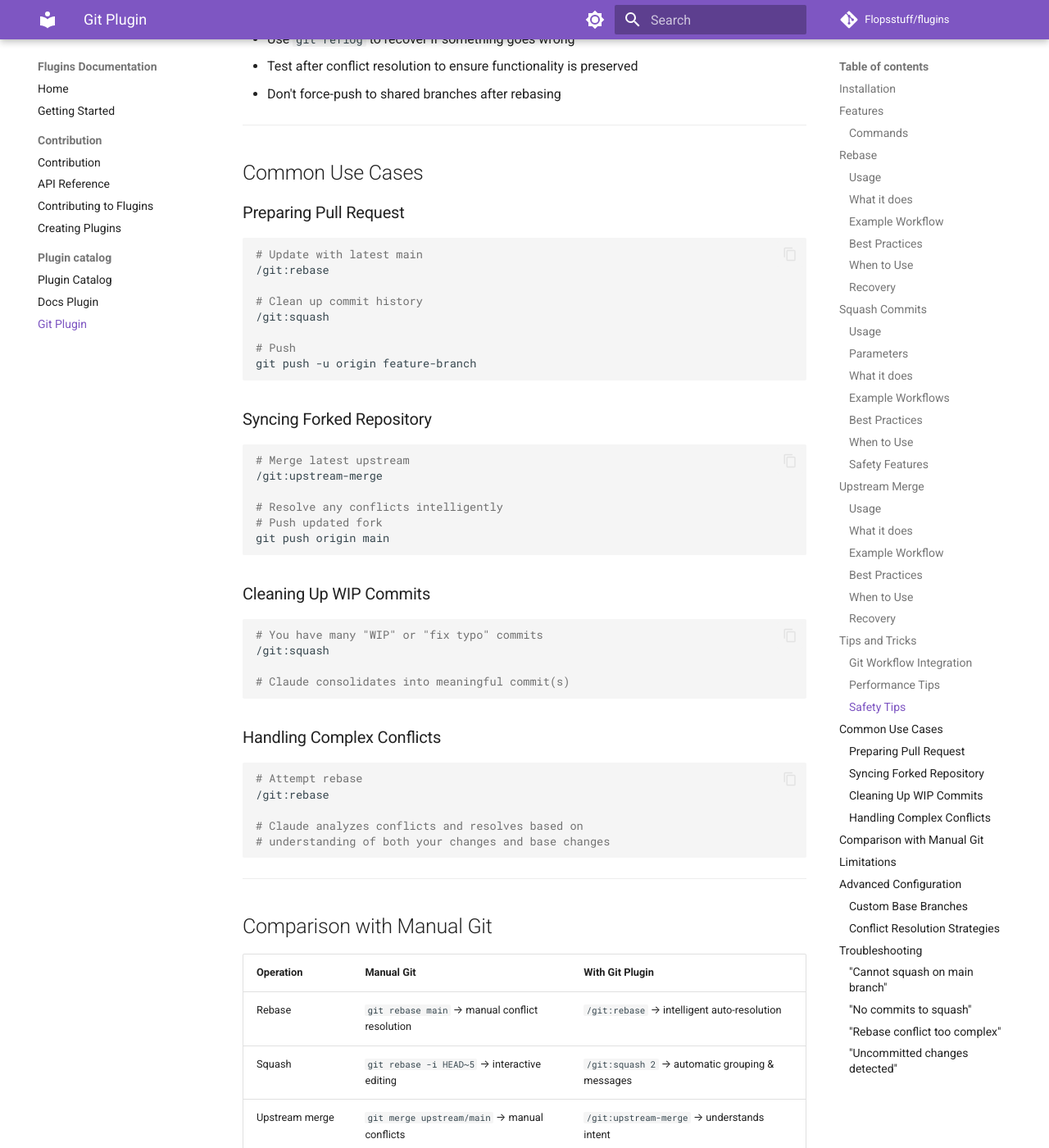
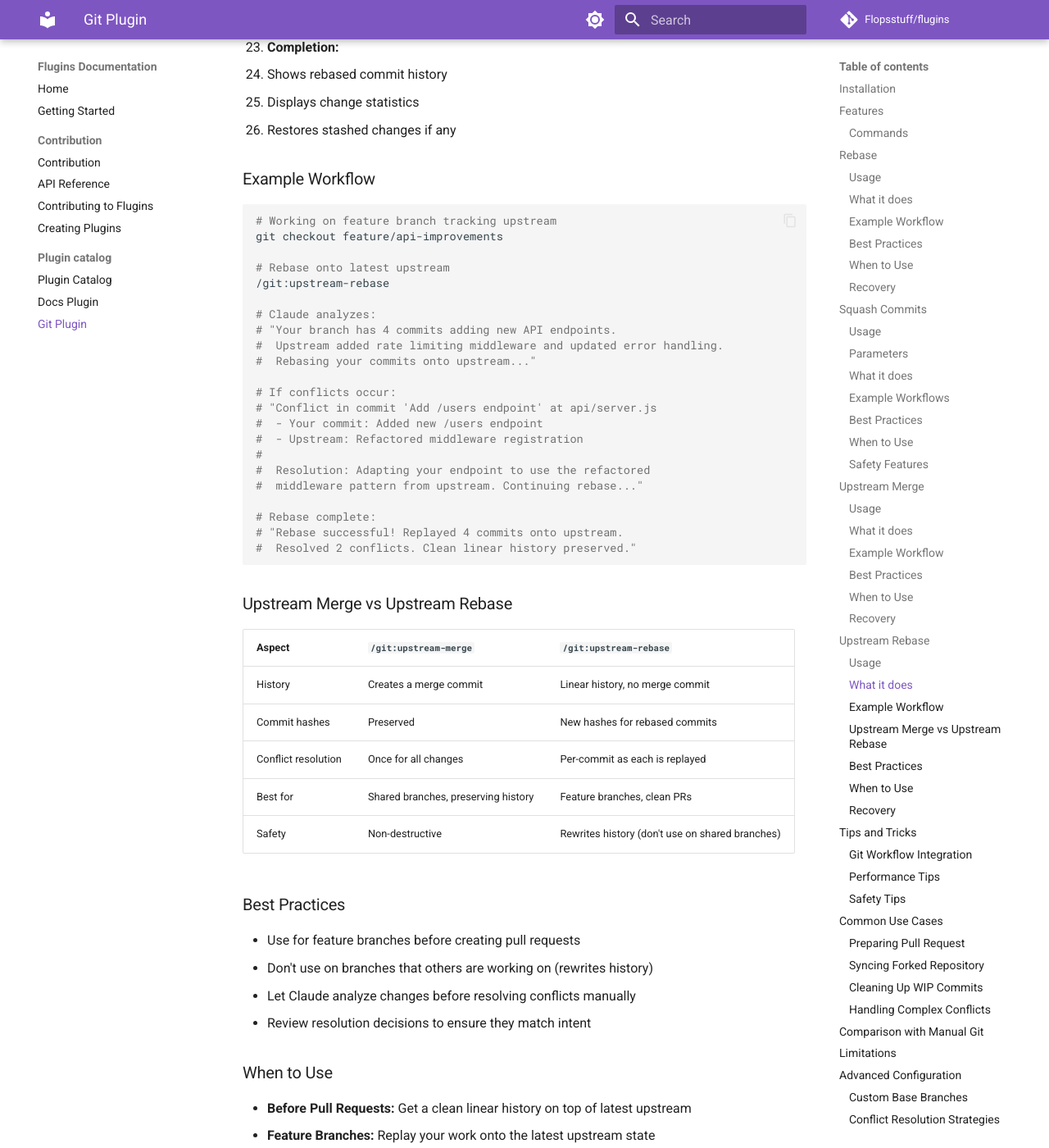
Before and after one commit to Flopsstuff/flugins, an MkDocs documentation site: the page built from docs/plugin-catalog/git-plugin.md, in a window 1280 px wide and 1400 px high, scrolled down 10102 px. Shown: the whole window at 82% size. Built offline with MkDocs 1.6.1 and Material for MkDocs 9.7.7, drawn with Linux system fonts in a browser that asks for light colours; comment, search, counter and statistics services are not loaded; some of the changed text lies outside the part shown.

Commit message:
✨ Add upstream-rebase command to git plugin
Add new `/git:upstream-rebase` command that rebases current branch onto
upstream with intelligent per-commit conflict resolution. Unlike
upstream-merge, this produces clean linear history without merge commits.

Co-Authored-By: Claude Opus 4.6 <noreply@anthropic.com>

````diff
--- a/docs/plugin-catalog/git-plugin.md
+++ b/docs/plugin-catalog/git-plugin.md
@@ -29,6 +29,7 @@ claude plugin install git@flugins
 - [Rebase](#rebase) - Rebase current branch with intelligent conflict resolution
 - [Squash Commits](#squash-commits) - Consolidate commits into logical groups
 - [Upstream Merge](#upstream-merge) - Merge from upstream with automatic conflict resolution
+- [Upstream Rebase](#upstream-rebase) - Rebase onto upstream branch with automatic conflict resolution
 
 ---
 
@@ -347,6 +348,118 @@ git checkout feature/api-improvements
 
 ---
 
+## Upstream Rebase
+
+**Command:** `/git:upstream-rebase`
+
+Intelligently rebases your current branch onto an upstream branch with automatic conflict resolution. Produces a clean, linear history without merge commits.
+
+### Usage
+
+```bash
+/git:upstream-rebase
+```
+
+### What it does
+
+1. **Pre-flight checks:**
+   - Checks for uncommitted changes (offers stashing)
+   - Identifies current branch
+   - Detects configured upstream branch
+   - Allows manual upstream selection if needed
+
+2. **Fetch and analysis:**
+   - Fetches latest changes from all remotes
+   - Checks how far upstream is ahead
+   - Exits early if upstream has no new changes
+
+3. **Change understanding:**
+   - Analyzes your branch's commits and their intent
+   - Lists commits that will be rebased
+   - Analyzes upstream's changes and their purpose
+   - Identifies potential conflict areas
+   - Summarizes findings to you
+
+4. **Rebase execution:**
+   - Replays your commits one by one onto the upstream branch
+   - Detects conflicts at each commit step
+
+5. **Intelligent conflict resolution:**
+   - For each commit that conflicts:
+     - Identifies which commit is being applied (`REBASE_HEAD`)
+     - Lists all conflicted files
+     - Reads conflict markers
+     - Analyzes both versions in context
+     - Determines resolution strategy based on intent
+     - Resolves and stages files
+     - Continues rebase to next commit
+   - Repeats until all commits are replayed
+   - Provides summary of all resolution decisions
+
+6. **Completion:**
+   - Shows rebased commit history
+   - Displays change statistics
+   - Restores stashed changes if any
+
+### Example Workflow
+
+```bash
+# Working on feature branch tracking upstream
+git checkout feature/api-improvements
+
+# Rebase onto latest upstream
+/git:upstream-rebase
+
+# Claude analyzes:
+# "Your branch has 4 commits adding new API endpoints.
+#  Upstream added rate limiting middleware and updated error handling.
+#  Rebasing your commits onto upstream..."
+
+# If conflicts occur:
+# "Conflict in commit 'Add /users endpoint' at api/server.js
+#  - Your commit: Added new /users endpoint
+#  - Upstream: Refactored middleware registration
+#
+#  Resolution: Adapting your endpoint to use the refactored
+#  middleware pattern from upstream. Continuing rebase..."
+
+# Rebase complete:
+# "Rebase successful! Replayed 4 commits onto upstream.
+#  Resolved 2 conflicts. Clean linear history preserved."
+```
+
+### Upstream Merge vs Upstream Rebase
+
+| Aspect | `/git:upstream-merge` | `/git:upstream-rebase` |
+|--------|----------------------|----------------------|
+| History | Creates a merge commit | Linear history, no merge commit |
+| Commit hashes | Preserved | New hashes for rebased commits |
+| Conflict resolution | Once for all changes | Per-commit as each is replayed |
+| Best for | Shared branches, preserving history | Feature branches, clean PRs |
+| Safety | Non-destructive | Rewrites history (don't use on shared branches) |
+
+### Best Practices
+
+- Use for feature branches before creating pull requests
+- Don't use on branches that others are working on (rewrites history)
+- Let Claude analyze changes before resolving conflicts manually
+- Review resolution decisions to ensure they match intent
+
+### When to Use
+
+- **Before Pull Requests:** Get a clean linear history on top of latest upstream
+- **Feature Branches:** Replay your work onto the latest upstream state
+- **Fork Contribution:** Rebase your changes onto the original repo's branch
+- **Clean History:** When you prefer linear history over merge commits
+
+### Recovery
+
+- Use `git rebase --abort` to cancel during conflict resolution (Claude offers this)
+- Stashed changes are automatically restored if rebase is aborted
+- After rebase, commit hashes change — this is expected behavior
+
+---
+
 ## Tips and Tricks
 
 ### Git Workflow Integration
@@ -378,8 +491,9 @@ git checkout feature/api-improvements
    # Create feature branch
    git checkout -b feature/contribution
 
-   # Keep updated with upstream
-   /git:upstream-merge
+   # Keep updated with upstream (choose one)
+   /git:upstream-merge    # Creates merge commit
+   /git:upstream-rebase   # Clean linear history
 
    # Clean up before PR
    /git:squash
@@ -468,6 +582,7 @@ git push origin main
 | Rebase | `git rebase main` → manual conflict resolution | `/git:rebase` → intelligent auto-resolution |
 | Squash | `git rebase -i HEAD~5` → interactive editing | `/git:squash 2` → automatic grouping & messages |
 | Upstream merge | `git merge upstream/main` → manual conflicts | `/git:upstream-merge` → understands intent |
+| Upstream rebase | `git rebase upstream/main` → manual per-commit conflicts | `/git:upstream-rebase` → intelligent per-commit resolution |
 | Conflict resolution | Read markers, decide, edit, stage | Claude analyzes and resolves intelligently |
 | Commit messages | Write manually | Generated based on change analysis |
 
````
Also changed, not shown: plugins/git/commands/upstream-rebase.md (added, +125 -0 lines), 1 other file.
